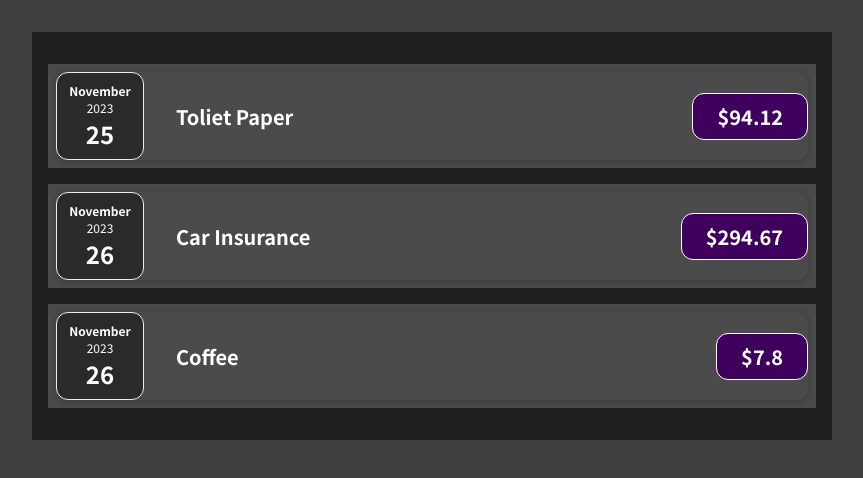
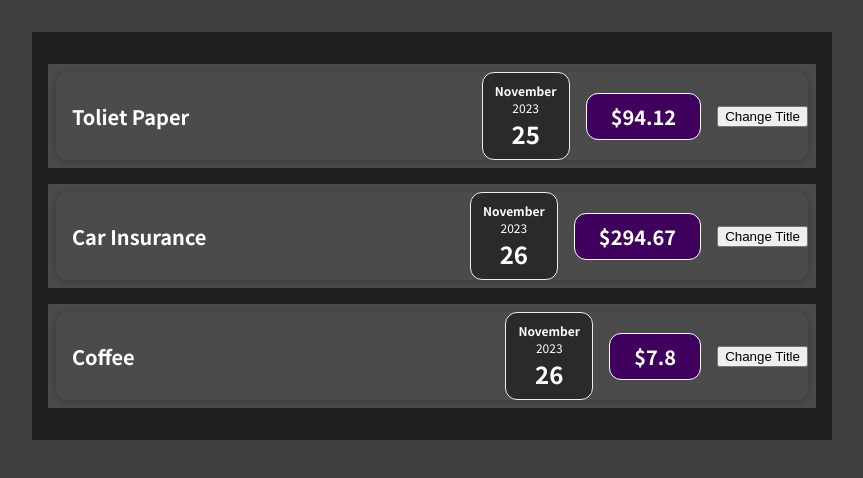
Before and after one commit to jaehoonmandev/reactstudy, a React (Create React App) app: page / in a window 1280 px wide. Shown: the top 478 px of the page, without its empty margins (208-1071 px from the left). Built offline with nearby package versions, Linux system fonts and the light colour scheme.

Commit message:
React.js 학습기록 - useState를 통한 이벤트처리

```diff
--- a/src/components/Expense/ExpenseItem.js
+++ b/src/components/Expense/ExpenseItem.js
@@ -1,6 +1,9 @@
 import './ExpenseItem.css'
 import ExpenseDate from "./ExpenseDate";
 import Card from "../UI/Card";
+
+//동작을 재정의하기 위한 특정 라이브러리를 가져온다.
+import React, {useState } from "react";
 function ExpenseItem(
     // 하나하나 키 값을 주고 받아 왔을 떄 props.date 와 같이 사용하는 것이 아닌
     // 디스트럭처링을 통하여 바로 키 호출로 값을 불러올 수 있다.
@@ -8,6 +11,15 @@
     props // 객체 자체로 넘겨 받았을 때
 
 ) {
+    // 이벤트로 인한 변경을 재평가 하기 위한 함수.
+    // useState(props.expense.title) 파라미터 안에 초기값을 지정.
+    // 요소의 [초기값을 사용할 변수명, 이벤트에 동작할 함수 이름]을 지정한다.
+    const [title, setTitle] = useState(props.expense.title);
+
+    const clickHandler = () => {
+        setTitle('Updated');
+        console.log('updated')
+    }
     return (
         <div className="expense-item">
             {/*<div>{date.toISOString()}</div>*/}
@@ -17,11 +29,12 @@
 
             {/*부모 컴포넌트안에 자식 컴포넌트를 지정한다.*/}
             <Card className="expense-item__description">
-                {/*<h2>{title}</h2>*/}
+                <h2>{title}</h2>
                 <ExpenseDate date={props.expense.date}></ExpenseDate>
-                <h2>{props.expense.title}</h2>
                 {/*<div className="expense-item__price">${amount}</div>*/}
                 <div className="expense-item__price">${props.expense.amount}</div>
+                {/*클릭 이벤트 버튼 요소 추가*/}
+                <button onClick={clickHandler}>Change Title</button>
             </Card>
         </div>
     );
```
